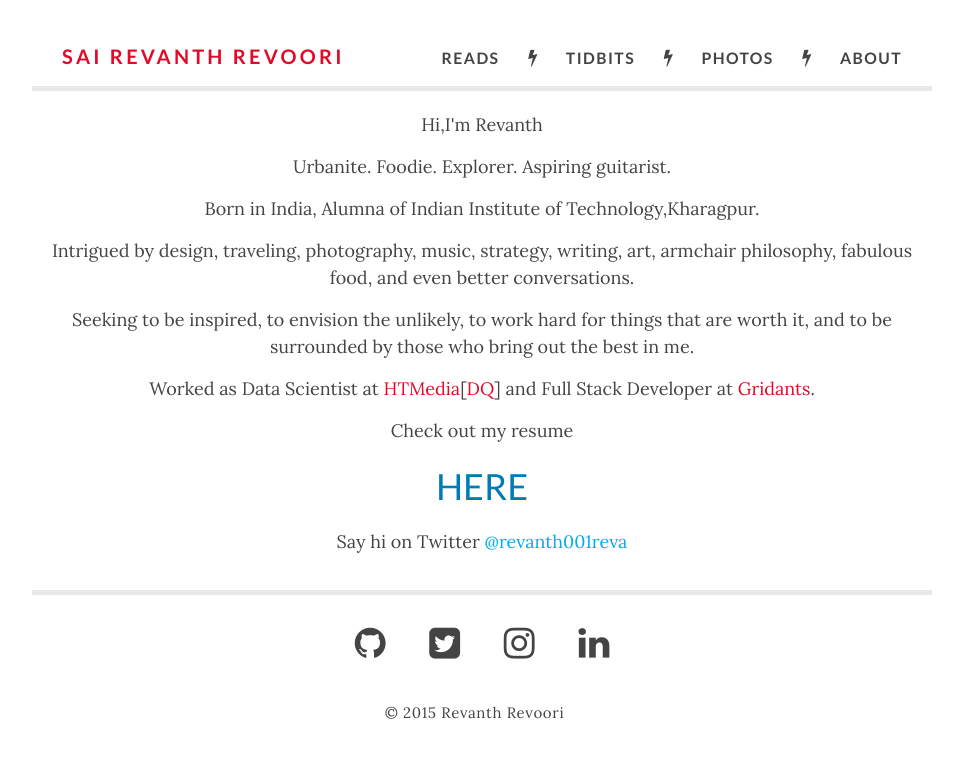
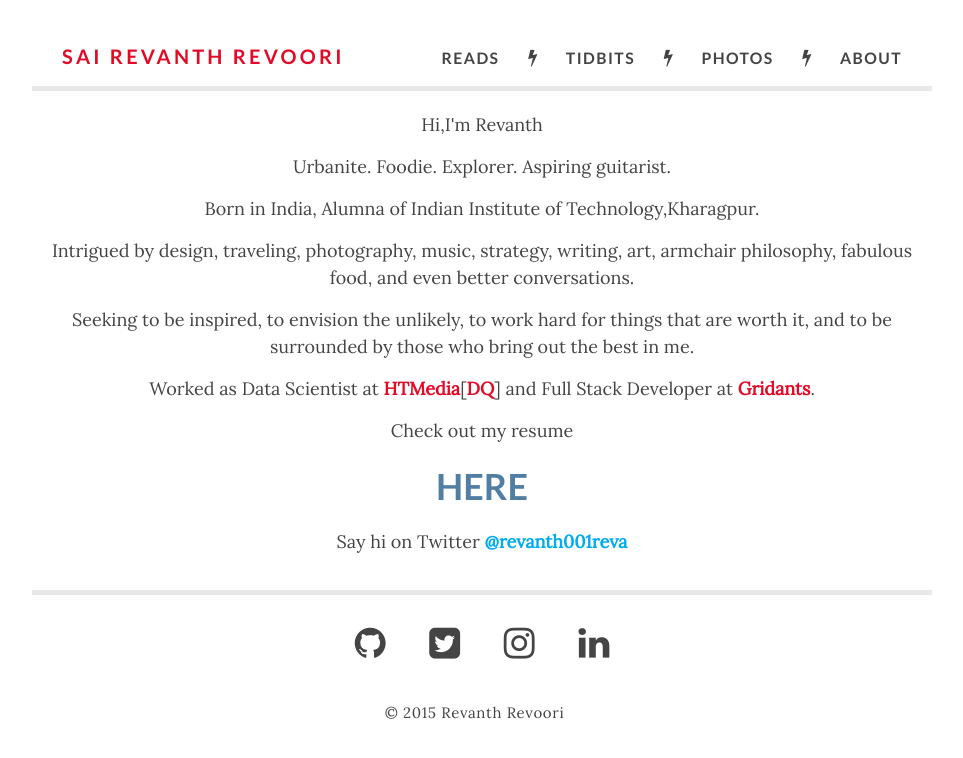
Before and after one commit to rrevanth/rrevanth.github.io, a Jekyll site: the page built from about/index.html, in a window 1280 px wide. Shown: the top 758 px of the page, without its empty margins (158-1121 px from the left). Built offline with Jekyll 4.4.1, drawn with Linux system fonts in a browser that asks for light colours; nearby versions of some CDN libraries.

Commit message:
CSS Changes

```diff
--- a/_sass/_base.scss
+++ b/_sass/_base.scss
@@ -90,31 +90,33 @@ h1, h2, h3, h4, h5, h6 {
  */
 a {
     color: $red;
-    font-weight: bolder;
+    font-weight: bold;
     text-decoration: none;
+    transition: color;
+    transition-duration: 0.5s;
 
     &:visited {
         color: $red;
     }
 
     &:hover {
-        color: darken($red, 10%);
-        font-weight: bold;
+        color: $coral;
     }
 
     &.twitter {
         color: $twitblue;
     }
     &.instagram {
-        color: $linkblue;
+        color: $instablue;
+        &:hover {
+          color: $linkblue;
+        }
     }
     &.tags {
         font-size: $small-font-size;
     }
     &.title {
-        font-family: "etica", Helvetica, sans-serif;
-        font-weight: 600;
-        color: $instablue;
+        color: $linkblue;
         font-size: $base-font-size*1.5;
     }
 
```
